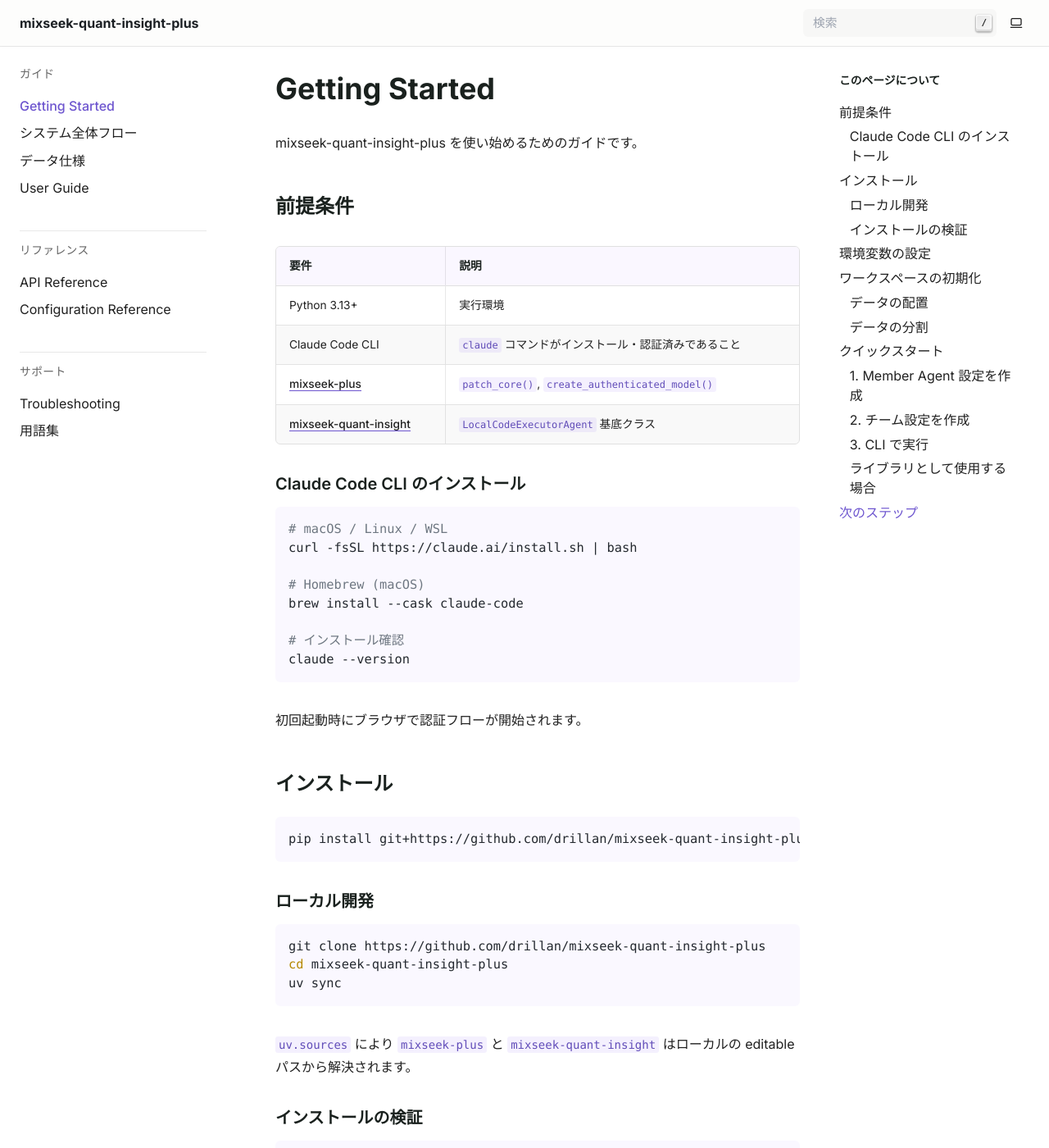
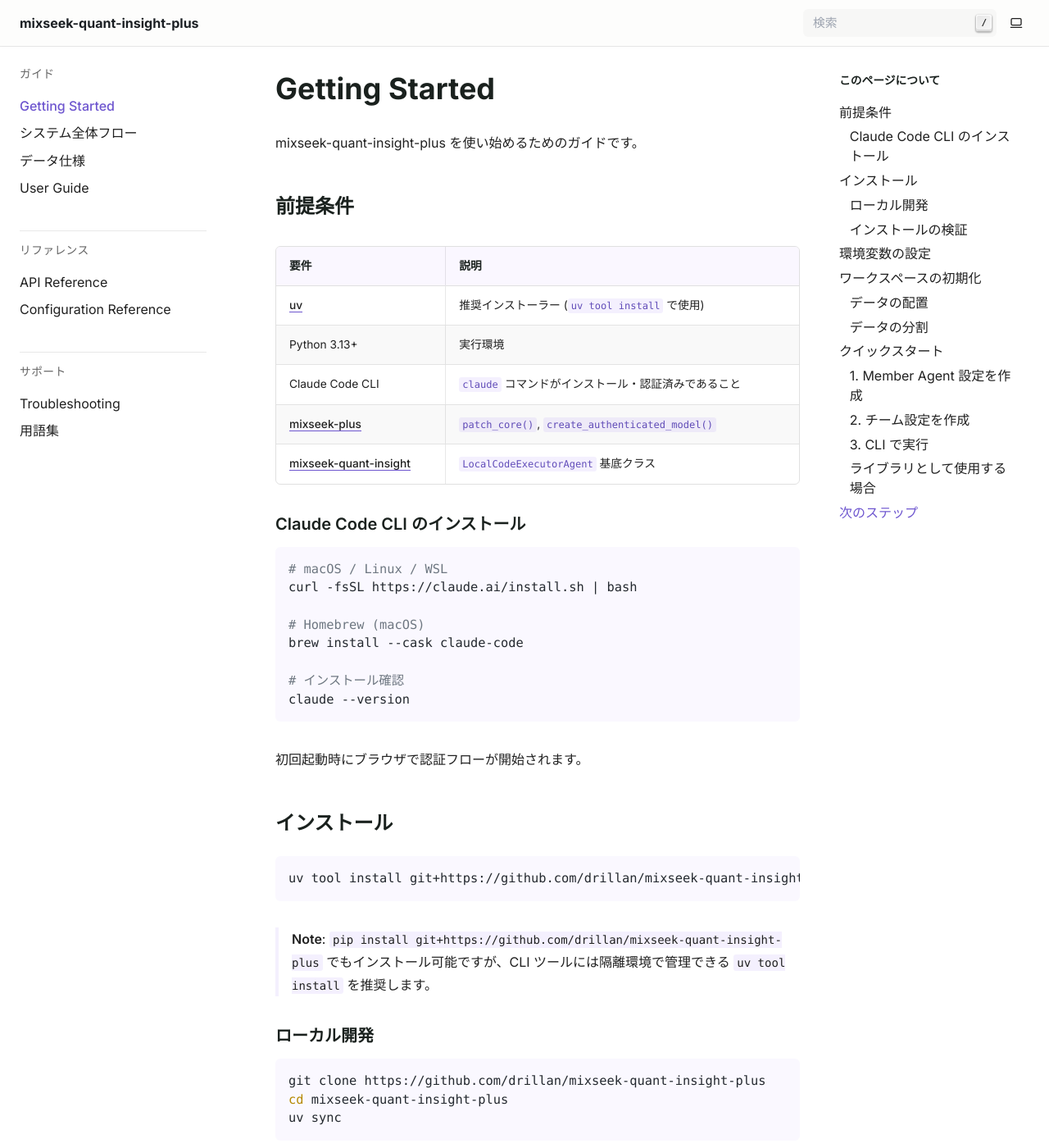
Before and after one commit to drillan/mixseek-quant-insight-plus, a Sphinx documentation site: the page built from docs/getting-started.md, in a window 1280 px wide and 1400 px high. Shown: the whole window at 82% size. Built offline with Sphinx 7.4.7, drawn with Linux system fonts in a browser that asks for light colours.

Commit message:
docs: Update installation method to use uv tool (#22)
* docs: Update installation method to use uv tool

Update installation instructions across README and documentation to recommend `uv tool install` over pip for improved isolation and dependency management. Add explanatory note about alternative pip installation method.

Co-Authored-By: Claude Haiku 4.5 <noreply@anthropic.com>

* fix: Add uv to prerequisites table in getting-started docs

Co-Authored-By: Claude Opus 4.6 <noreply@anthropic.com>

---------

Co-authored-by: Claude Haiku 4.5 <noreply@anthropic.com>

````diff
--- a/docs/getting-started.md
+++ b/docs/getting-started.md
@@ -6,6 +6,7 @@ mixseek-quant-insight-plus を使い始めるためのガイドです。
 
 | 要件 | 説明 |
 |------|------|
+| [uv](https://docs.astral.sh/uv/) | 推奨インストーラー (`uv tool install` で使用) |
 | Python 3.13+ | 実行環境 |
 | Claude Code CLI | `claude` コマンドがインストール・認証済みであること |
 | [mixseek-plus](https://github.com/drillan/mixseek-plus) | `patch_core()`, `create_authenticated_model()` |
@@ -29,8 +30,10 @@ claude --version
 ## インストール
 
 ```bash
-pip install git+https://github.com/drillan/mixseek-quant-insight-plus
+uv tool install git+https://github.com/drillan/mixseek-quant-insight-plus
 ```
+
+> **Note**: `pip install git+https://github.com/drillan/mixseek-quant-insight-plus` でもインストール可能ですが、CLI ツールには隔離環境で管理できる `uv tool install` を推奨します。
 
 ### ローカル開発
 
````
Also changed, not shown: README.md (+3 -1 lines), examples/README.md.
